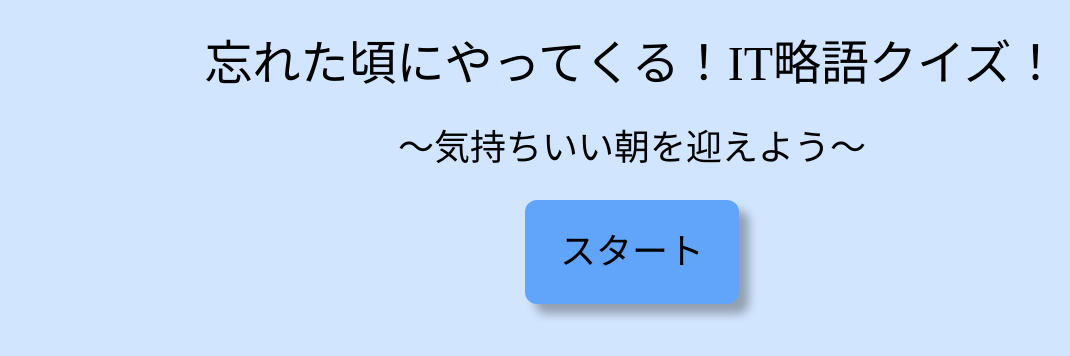
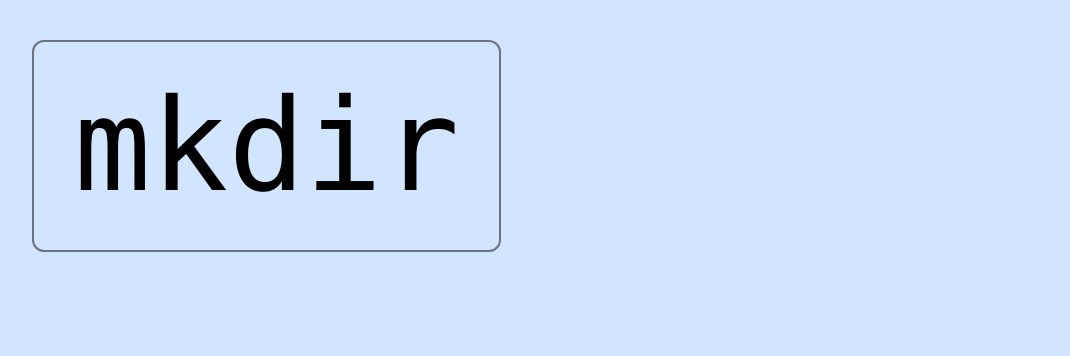
Before and after one commit to ohshimatani/morning-quiz, a React (Create React App) app: page / in a window 1280 px wide. Shown: the top 356 px of the page, without its empty margins (8-1078 px from the left). Built offline with nearby package versions, Linux system fonts and the light colour scheme.

Commit message:
refactored script

```diff
--- a/public/index.html
+++ b/public/index.html
@@ -4,12 +4,9 @@
 		<meta charset="utf-8" />
 		<link rel="icon" href="%PUBLIC_URL%/favicon.ico" />
 		<link rel="stylesheet" href="./style.css">
-    <meta name="viewport" content="width=device-width, initial-scale=1" />
-    <meta name="theme-color" content="#000000" />
 		<title>React App</title>
 	</head>
-  <body class="bg-gray-400">
-    <noscript>You need to enable JavaScript to run this app.</noscript>
+	<body>
 		<div id="root"></div>
 	</body>
 </html>
--- a/src/App.jsx
+++ b/src/App.jsx
@@ -1,17 +1,12 @@
 import React from 'react';
-import StartTitle from './components/StartTitle';
-import StartButton from './components/StartButton';
+// import StartPage from './components/StartPage';
+import QuestionWord from './components/QuestionWord';
 
 function App() {
-	const clickAlert = () => {
-		alert('clicked!!!');
-	};
-  return (
-		<div>
-			<StartTitle />
-			<StartButton onClick={clickAlert}/>
-		</div>
-  );
+	return (
+		// <StartPage />
+		<QuestionWord />
+	);
 }
 
 export default App;
--- /dev/null
+++ b/src/components/QuestionWord.jsx
@@ -0,0 +1,25 @@
+
+const word = "mkdir";
+
+const qClass = `
+	border-solid
+	border-2
+	border-gray-500
+	rounded-xl
+	inline-block
+	text-center
+	text-9xl
+	font-mono
+	m-10
+	p-10
+`;
+
+function QuestionWord() {
+	return (
+		<p className={qClass}>
+			{word}
+		</p>
+	);
+}
+
+export default QuestionWord;
--- a/src/components/StartButton.jsx
+++ b/src/components/StartButton.jsx
@@ -1,5 +1,4 @@
-function StartButton(props) {
-	const thisClassName = `
+const thisClassName = `
 		text-4xl
 		text-center
 		font-thin
@@ -14,6 +13,8 @@
 		hover:shadow-[0_0_10px_rgba(0,0,0,0)]
 		hover:opacity-90
 		`;
+
+function StartButton(props) {
 	return (
 		<div className={thisClassName} onClick={props.onClick}>スタート</div>
 	);
--- /dev/null
+++ b/src/components/StartPage.jsx
@@ -0,0 +1,16 @@
+import StartTitle from "./StartTitle";
+import StartButton from "./StartButton";
+
+function StartPage() {
+	const clickAlert = () => {
+		alert('clicked!!!');
+	};
+	return (
+		<div>
+			<StartTitle />
+			<StartButton onClick={clickAlert}/>
+		</div>
+);
+}
+
+export default StartPage;
--- a/src/components/StartTitle.jsx
+++ b/src/components/StartTitle.jsx
@@ -2,7 +2,7 @@
 	return (
 		<div className="font-thin">
 			<h1 className="text-5xl text-center m-10">忘れた頃にやってくる！IT略語クイズ！</h1>
-			<h2 className="text-4xl text-center m-8">〜気持ちいい朝を迎えよう〜</h2>
+			<h2 className="text-4xl text-center m-8">〜楽しく学んで気持ちいい朝を迎えよう〜</h2>
 		</div>
 	);
 };
```
Lines whose indentation alone changed are shown as unchanged.
